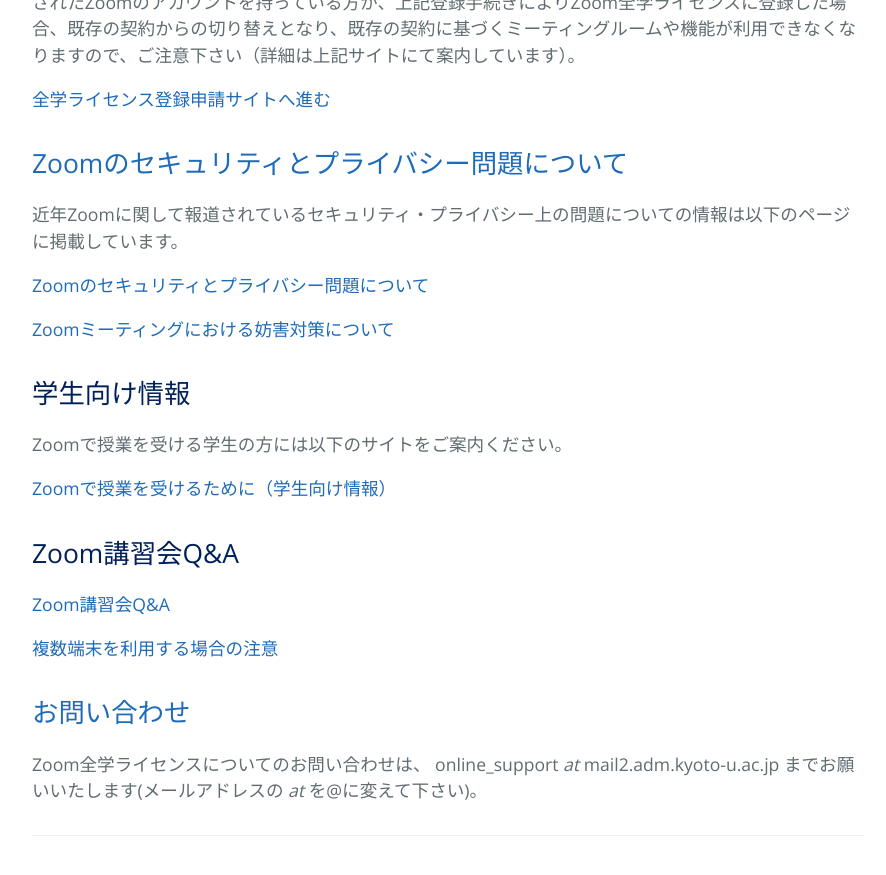
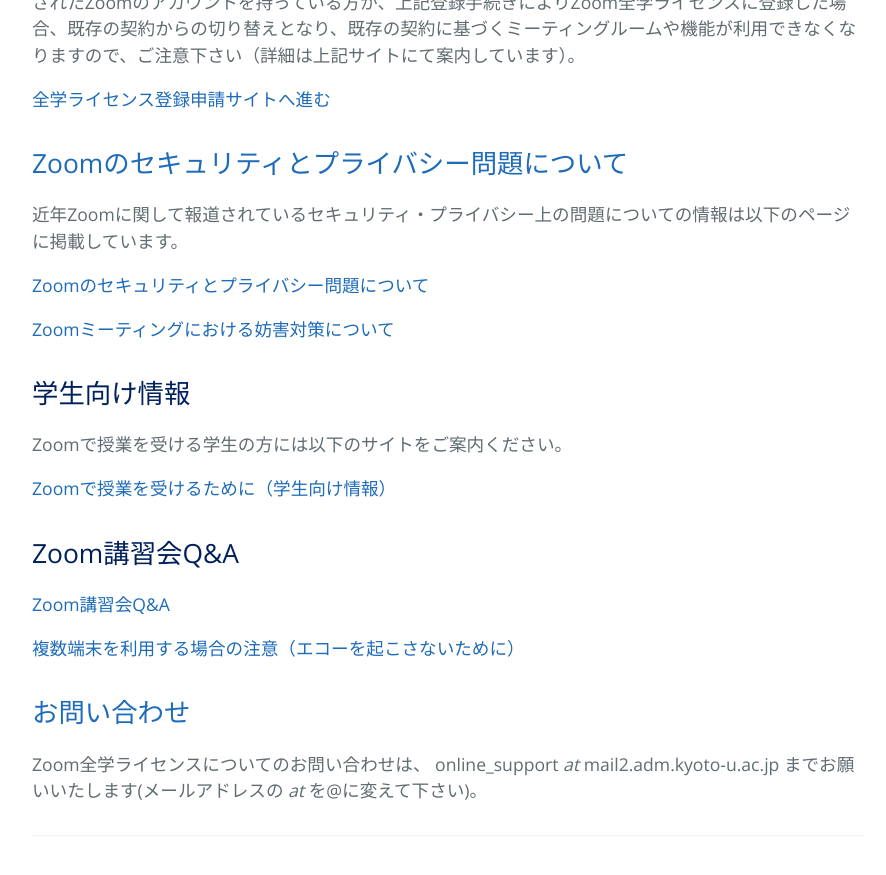
Before and after one commit to kyoto-u/online-edu, a Jekyll site: the page built from zoom.md, in a window 1280 px wide and 900 px high, scrolled down 2236 px. Shown: the top 875 px of the window, without its empty margins (192-1078 px from the left). Built offline with Jekyll 4.4.1, drawn with Linux system fonts in a browser that asks for light colours.

Commit message:
Update zoom.md

```diff
--- a/zoom.md
+++ b/zoom.md
@@ -85,7 +85,7 @@ Zoomで授業を受ける学生の方には以下のサイトをご案内くだ
 
 [Zoom講習会Q&A](https://kubar.rd.iimc.kyoto-u.ac.jp/zoom/qa.html)
 
-[複数端末を利用する場合の注意](zoom-audio-echo)
+[複数端末を利用する場合の注意（エコーを起こさないために）](zoom-audio-echo)
 
 <a id="anch07"></a>
 ## <a href="#anch08">お問い合わせ</a>
```
